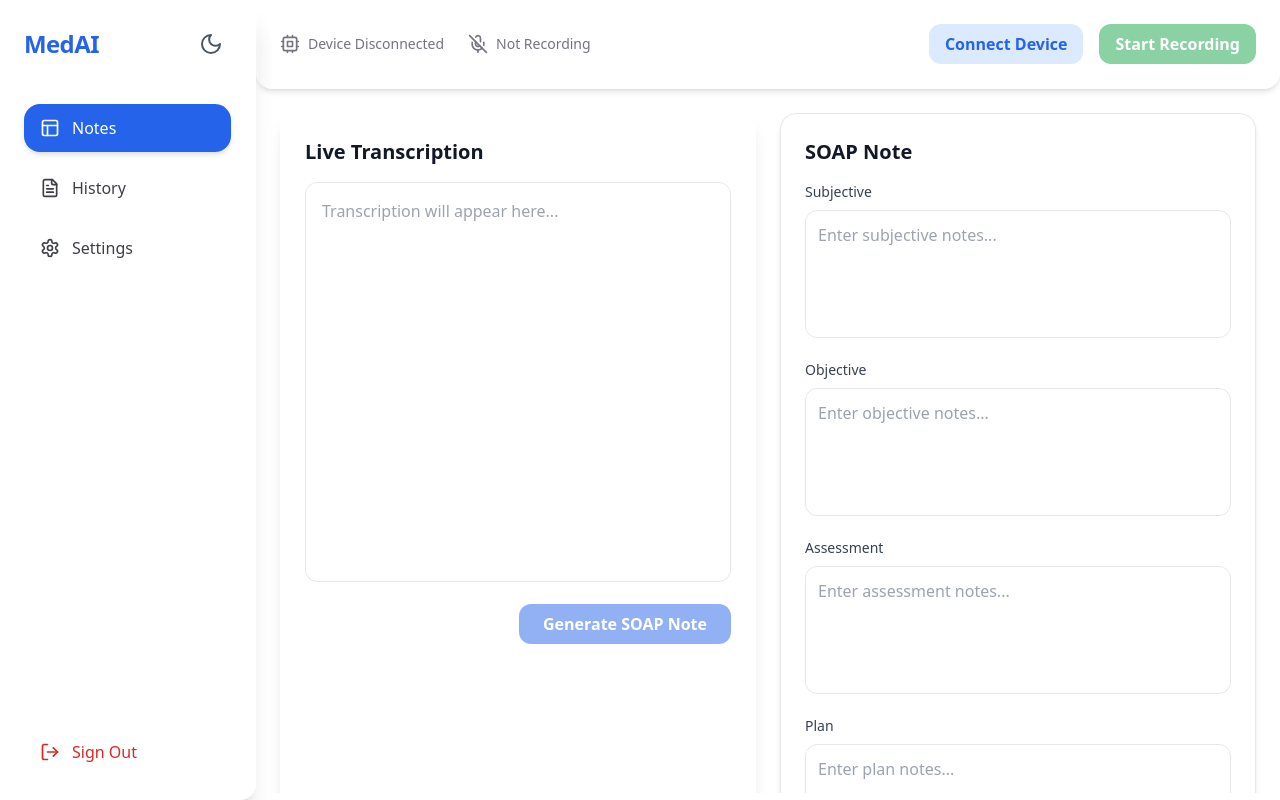
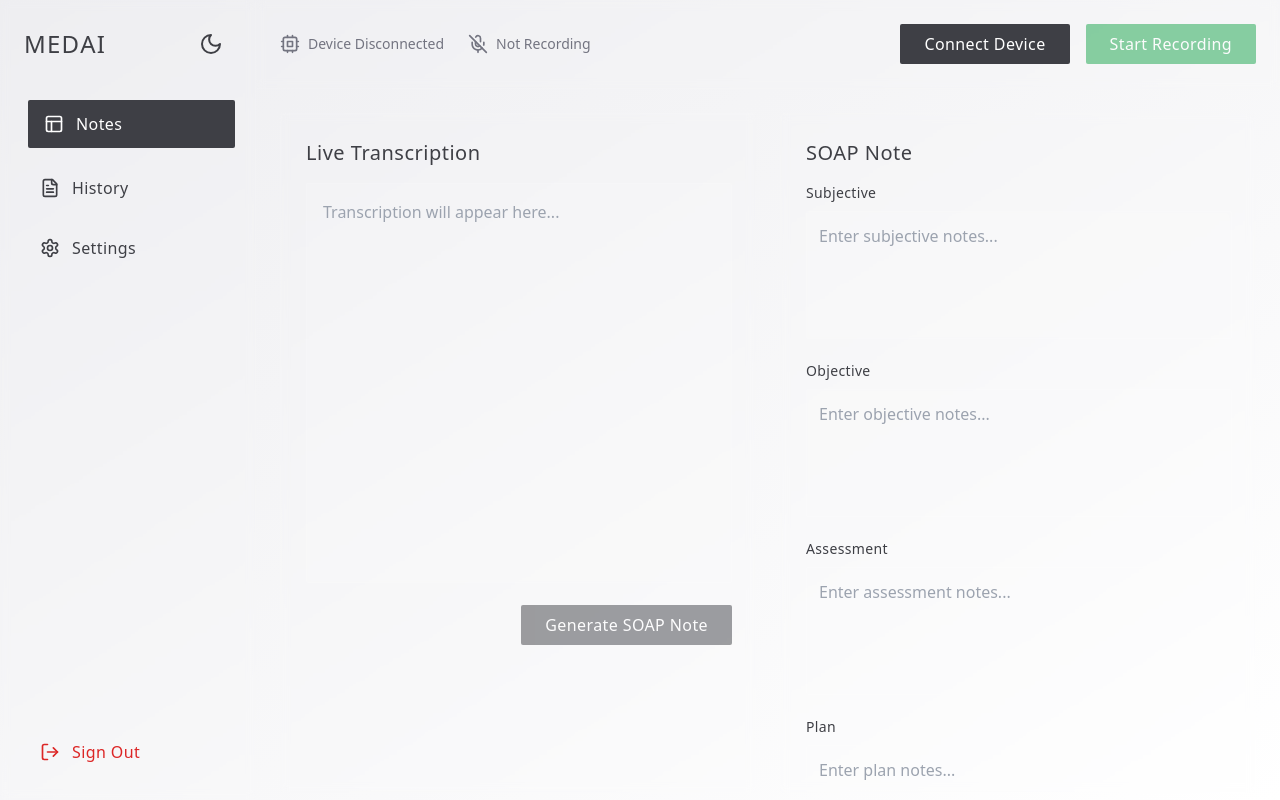
Before and after one commit to FBigT/Ai-Clinic-Frontend-CodeX, a React (Vite) app: page /app in a window 1280 px wide. Built offline with nearby package versions, Linux system fonts and the light colour scheme.

Commit message:
Update Notes App with Geometric Design

```diff
--- a/src/pages/NotesApp.tsx
+++ b/src/pages/NotesApp.tsx
@@ -48,31 +48,34 @@ const NotesApp: React.FC<NotesAppProps> = ({ darkMode, setDarkMode }) => {
     });
   };
 
-    const SidebarLink = ({ icon: Icon, label, isActive }: { icon: any, label: string, isActive: boolean }) => (
+  const SidebarLink = ({ icon: Icon, label, isActive }: { icon: any, label: string, isActive: boolean }) => (
     <button
       onClick={() => setActiveTab(label.toLowerCase())}
-      className={`w-full flex items-center gap-3 px-4 py-3 rounded-2xl text-base font-medium transition-all duration-200
+      className={`w-full flex items-center gap-3 px-4 py-3 rounded-sm text-base font-light tracking-wide transition-all duration-300
         ${isActive
-          ? 'bg-blue-600 text-white shadow-md'
-          : 'text-neo-gray-800 dark:text-neo-gray-100 hover:bg-gray-100 dark:hover:bg-gray-700'}`}
+          ? 'bg-neo-gray-800 dark:bg-neo-gray-100 text-white dark:text-neo-gray-800 translate-x-1 -translate-y-1'
+          : 'text-neo-gray-800 dark:text-neo-gray-100 hover:translate-x-1 hover:-translate-y-1'}`}
     >
       <Icon className="w-5 h-5" />
       <span>{label}</span>
     </button>
   );
+
   return (
-    <div className="min-h-screen bg-glass-light dark:bg-glass-dark backdrop-blur-sm text-gray-900 dark:text-white transition-colors duration-300">
+    <div className="min-h-screen bg-gradient-to-br from-neo-gray-100 to-white dark:from-neo-gray-900 dark:to-black transition-colors duration-300">
       <div className="flex h-screen">
         {/* Sidebar */}
-<aside className="w-64 bg-glass-light dark:bg-glass-dark backdrop-blur-sm border-r border-white/10 dark:border-white/5 p-6 flex flex-col justify-between shadow-xl rounded-r-2xl">
+        <aside className="w-64 backdrop-blur-sm bg-glass-light dark:bg-glass-dark border-r border-white/5 dark:border-white/10 p-6 flex flex-col justify-between">
           <div>
             <div className="flex items-center justify-between mb-10">
-              <h1 className="text-2xl font-extrabold text-blue-600 dark:text-blue-400 tracking-tight">MedAI</h1>
+              <h1 className="text-2xl font-light tracking-wider text-neo-gray-800 dark:text-neo-gray-100">
+                MED<span className="font-normal">AI</span>
+              </h1>
               <button
                 onClick={() => setDarkMode(!darkMode)}
-                className="p-2 rounded-full hover:bg-gray-100 dark:hover:bg-gray-800"
+                className="p-2 rounded-sm hover:bg-neo-gray-200 dark:hover:bg-neo-gray-800 transition-colors"
               >
-                {darkMode ? <Sun className="text-yellow-400" /> : <Moon className="text-gray-600 dark:text-gray-300" />}
+                {darkMode ? <Sun className="text-neo-gray-100" /> : <Moon className="text-neo-gray-800" />}
               </button>
             </div>
             <nav className="space-y-3">
@@ -83,35 +86,35 @@ const NotesApp: React.FC<NotesAppProps> = ({ darkMode, setDarkMode }) => {
           </div>
           <button
             onClick={() => navigate('/')}
-            className="flex items-center gap-3 px-4 py-3 rounded-2xl text-red-600 dark:text-red-400 hover:bg-red-50 dark:hover:bg-red-900/20 transition-colors"
+            className="flex items-center gap-3 px-4 py-3 rounded-sm text-red-600 dark:text-red-400 hover:translate-x-1 hover:-translate-y-1 transition-all duration-300"
           >
             <LogOut className="w-5 h-5" />
-            <span className="font-medium">Sign Out</span>
+            <span className="font-light tracking-wide">Sign Out</span>
           </button>
         </aside>
 
         {/* Main Content */}
         <main className="flex-1 overflow-hidden">
           {/* Status Bar */}
-<header className="bg-glass-light dark:bg-glass-dark backdrop-blur-sm border-b border-white/10 dark:border-white/5 p-6 shadow-md rounded-b-2xl">
+          <header className="backdrop-blur-sm bg-glass-light dark:bg-glass-dark border-b border-white/5 dark:border-white/10 p-6">
             <div className="flex items-center justify-between">
               <div className="flex items-center space-x-6">
                 <div className={`flex items-center ${deviceConnected ? 'text-green-600 dark:text-green-400' : 'text-neo-gray-500 dark:text-neo-gray-400'}`}>
                   <Cpu className="w-5 h-5 mr-2" />
-                  <span className="text-sm">{deviceConnected ? 'Device Connected' : 'Device Disconnected'}</span>
+                  <span className="text-sm font-light">{deviceConnected ? 'Device Connected' : 'Device Disconnected'}</span>
                 </div>
                 <div className={`flex items-center ${isRecording ? 'text-red-600 dark:text-red-400' : 'text-neo-gray-500 dark:text-neo-gray-400'}`}>
                   {isRecording ? <Mic className="w-5 h-5 mr-2" /> : <MicOff className="w-5 h-5 mr-2" />}
-                  <span className="text-sm">{isRecording ? 'Recording' : 'Not Recording'}</span>
+                  <span className="text-sm font-light">{isRecording ? 'Recording' : 'Not Recording'}</span>
                 </div>
               </div>
               <div className="flex gap-4">
                 <button
                   onClick={handleDeviceConnection}
-                  className={`px-4 py-2 rounded-xl font-semibold transition-all duration-200 ${
+                  className={`px-6 py-2 rounded-sm font-light tracking-wide transition-all duration-300 hover:translate-x-1 hover:-translate-y-1 ${
                     deviceConnected
-                      ? 'bg-red-100 dark:bg-red-900/30 text-red-600 dark:text-red-400 hover:bg-red-200/80 dark:hover:bg-red-900/50'
-                      : 'bg-blue-100 dark:bg-blue-900/30 text-blue-600 dark:text-blue-400 hover:bg-blue-200/80 dark:hover:bg-blue-900/50'
+                      ? 'bg-red-600 text-white dark:text-white'
+                      : 'bg-neo-gray-800 dark:bg-neo-gray-100 text-white dark:text-neo-gray-800'
                   }`}
                 >
                   {deviceConnected ? 'Disconnect' : 'Connect Device'}
@@ -119,11 +122,11 @@ const NotesApp: React.FC<NotesAppProps> = ({ darkMode, setDarkMode }) => {
                 <button
                   onClick={() => setIsRecording(!isRecording)}
                   disabled={!deviceConnected}
-                  className={`px-4 py-2 rounded-xl font-semibold transition-all duration-200 ${
-                    isRecording
-                      ? 'bg-red-600 text-white hover:bg-red-700'
-                      : 'bg-green-600 text-white hover:bg-green-700'
-                  } ${!deviceConnected && 'opacity-50 cursor-not-allowed'}`}
+                  className={`px-6 py-2 rounded-sm font-light tracking-wide transition-all duration-300 hover:translate-x-1 hover:-translate-y-1
+                    ${isRecording
+                      ? 'bg-red-600 text-white'
+                      : 'bg-green-600 text-white'
+                    } ${!deviceConnected && 'opacity-50 cursor-not-allowed'}`}
                 >
                   {isRecording ? 'Stop Recording' : 'Start Recording'}
                 </button>
@@ -135,19 +138,19 @@ const NotesApp: React.FC<NotesAppProps> = ({ darkMode, setDarkMode }) => {
           <section className="p-6 h-[calc(100vh-96px)] overflow-y-auto">
             <div className="grid grid-cols-1 lg:grid-cols-2 gap-6">
               {/* Transcription */}
-<div className="bg-glass-light dark:bg-glass-dark backdrop-blur-sm rounded-2xl shadow-lg border border-white/10 dark:border-white/5 p-6">
-                <h2 className="text-xl font-semibold mb-4">Live Transcription</h2>
+              <div className="backdrop-blur-sm bg-glass-light dark:bg-glass-dark border-l-2 border-t-2 border-white/5 dark:border-white/10 rounded-sm p-6">
+                <h2 className="text-xl font-light tracking-wide text-neo-gray-800 dark:text-neo-gray-100 mb-4">Live Transcription</h2>
                 <textarea
                   value={transcript}
                   onChange={(e) => setTranscript(e.target.value)}
-                  className="w-full h-[calc(100vh-400px)] p-4 rounded-xl resize-none bg-glass-light dark:bg-glass-dark backdrop-blur-sm border border-gray-200 dark:border-gray-800 focus:outline-none focus:ring-2 focus:ring-blue-500"
+                  className="w-full h-[calc(100vh-400px)] p-4 rounded-sm resize-none backdrop-blur-sm bg-white/5 dark:bg-black/5 border border-white/10 dark:border-white/5 text-neo-gray-800 dark:text-neo-gray-100 font-light focus:outline-none focus:ring-2 focus:ring-neo-gray-800 dark:focus:ring-neo-gray-100 transition-all duration-300"
                   placeholder="Transcription will appear here..."
                 />
                 <div className="mt-4 flex justify-end">
                   <button
                     onClick={generateSOAP}
                     disabled={!transcript.trim()}
-                    className="px-6 py-2 rounded-xl bg-blue-600 text-white font-semibold hover:bg-blue-700 transition disabled:opacity-50 disabled:cursor-not-allowed"
+                    className="px-6 py-2 rounded-sm bg-neo-gray-800 dark:bg-neo-gray-100 text-white dark:text-neo-gray-800 font-light tracking-wide hover:translate-x-1 hover:-translate-y-1 transition-all duration-300 disabled:opacity-50 disabled:cursor-not-allowed"
                   >
                     Generate SOAP Note
                   </button>
@@ -155,18 +158,18 @@ const NotesApp: React.FC<NotesAppProps> = ({ darkMode, setDarkMode }) => {
               </div>
 
               {/* SOAP Note */}
-              <div className="bg-white dark:bg-gray-900 rounded-2xl shadow-md border border-gray-200 dark:border-gray-800 p-6">
-                <h2 className="text-xl font-semibold mb-4">SOAP Note</h2>
+              <div className="backdrop-blur-sm bg-glass-light dark:bg-glass-dark border-l-2 border-t-2 border-white/5 dark:border-white/10 rounded-sm p-6">
+                <h2 className="text-xl font-light tracking-wide text-neo-gray-800 dark:text-neo-gray-100 mb-4">SOAP Note</h2>
                 <div className="space-y-4">
                   {Object.entries(soapNote).map(([key, value]) => (
                     <div key={key}>
-                      <label className="block text-sm font-medium text-gray-700 dark:text-gray-300 mb-2 capitalize">
+                      <label className="block text-sm font-light tracking-wide text-neo-gray-800 dark:text-neo-gray-100 mb-2 capitalize">
                         {key}
                       </label>
                       <textarea
                         value={value}
                         onChange={(e) => setSOAPNote(prev => ({ ...prev, [key]: e.target.value }))}
-                        className="w-full h-32 p-3 rounded-xl resize-none bg-glass-light dark:bg-glass-dark backdrop-blur-sm border border-gray-200 dark:border-gray-800 focus:outline-none focus:ring-2 focus:ring-blue-500"
+                        className="w-full h-32 p-3 rounded-sm resize-none backdrop-blur-sm bg-white/5 dark:bg-black/5 border border-white/10 dark:border-white/5 text-neo-gray-800 dark:text-neo-gray-100 font-light focus:outline-none focus:ring-2 focus:ring-neo-gray-800 dark:focus:ring-neo-gray-100 transition-all duration-300"
                         placeholder={`Enter ${key} notes...`}
                       />
                     </div>
@@ -177,9 +180,9 @@ const NotesApp: React.FC<NotesAppProps> = ({ darkMode, setDarkMode }) => {
 
             {/* Unsupported Warning */}
             {!isSupported && (
-              <div className="mt-6 bg-yellow-50 dark:bg-yellow-900/20 border border-yellow-200 dark:border-yellow-700 rounded-xl p-4 flex items-center">
-                <AlertCircle className="w-5 h-5 text-yellow-600 dark:text-yellow-400 mr-3" />
-                <p className="text-sm text-yellow-800 dark:text-yellow-200">
+              <div className="mt-6 backdrop-blur-sm bg-red-500/10 dark:bg-red-500/5 border border-red-500/20 dark:border-red-500/10 rounded-sm p-4 flex items-center">
+                <AlertCircle className="w-5 h-5 text-red-600 dark:text-red-400 mr-3" />
+                <p className="text-sm font-light text-red-800 dark:text-red-200">
                   Speech recognition is not supported in your browser. Please use a modern browser like Chrome or Edge.
                 </p>
               </div>
```
